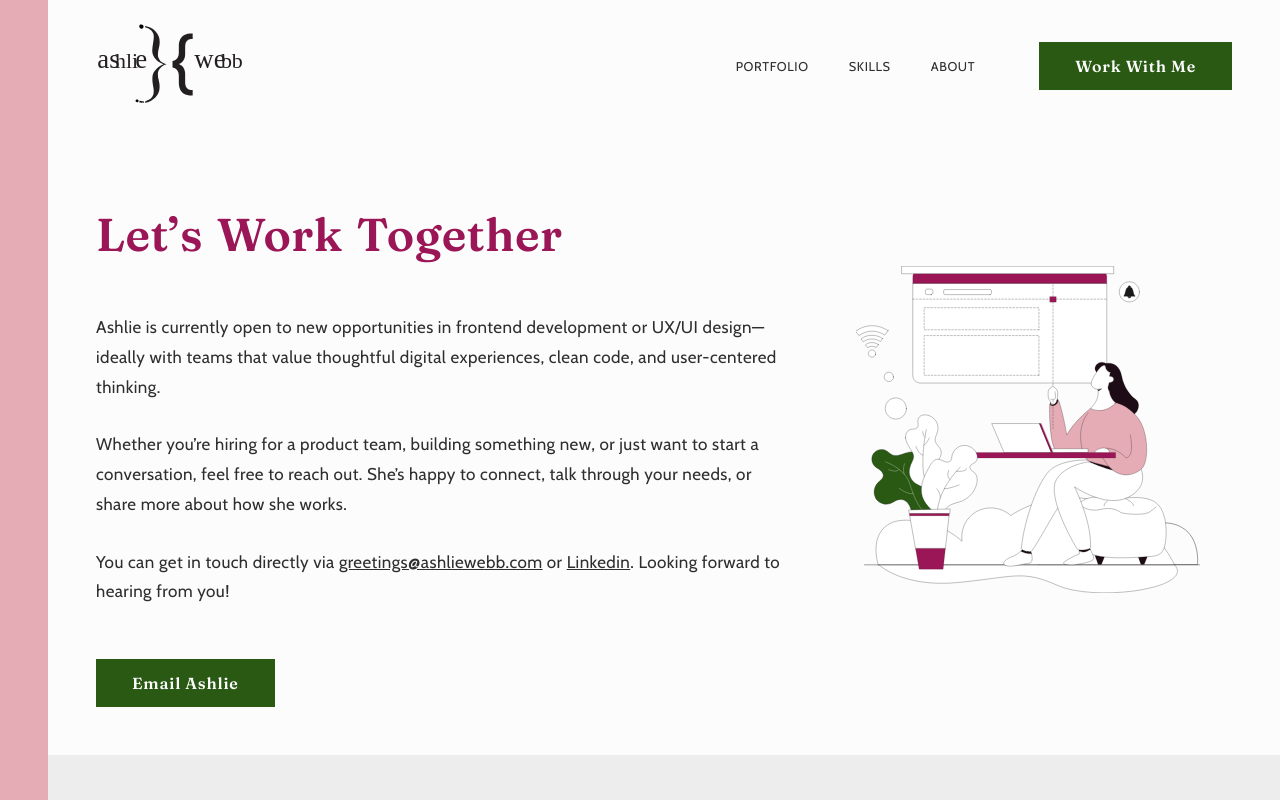
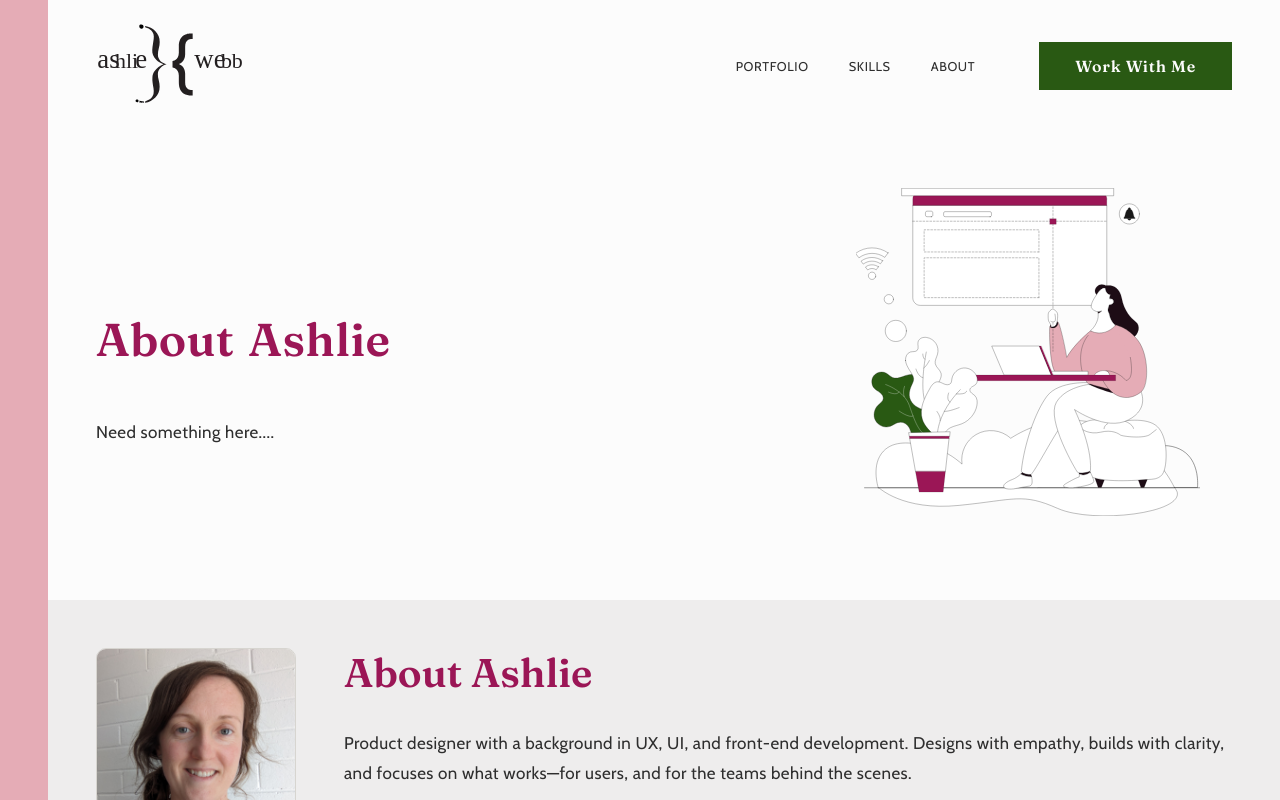
Before and after one commit to ashliewebb/ashliewebb.github.io, a Next.js app: page /about in a window 1280 px wide. Shown: the top 800 px of the page. Built offline with nearby package versions, Linux system fonts and the light colour scheme.

Commit message:
Dummy content for about page

```diff
--- a/src/app/about/page.tsx
+++ b/src/app/about/page.tsx
@@ -5,9 +5,9 @@ export default function Contact() {
     return (
         <>
             <HeroBanner
-                title={`Let’s Work Together`}
-                description={`<p>Ashlie is currently open to new opportunities in frontend development or UX/UI design—ideally with teams that value thoughtful digital experiences, clean code, and user-centered thinking.</p><p>Whether you’re hiring for a product team, building something new, or just want to start a conversation, feel free to reach out. She’s happy to connect, talk through your needs, or share more about how she works.</p><p>You can get in touch directly via <a href="mailto:greetings@ashliewebb.com">greetings@ashliewebb.com</a> or <a href="https://www.linkedin.com/in/ashliewebb/">Linkedin</a>. Looking forward to hearing from you!</p>`}
-                ctaLink="mailto:greetings@ashliewebb.com" ctaLabel={"Email Ashlie"}
+                title={`About Ashlie`}
+                description={`<p>Need something here....</p>`}
+                // ctaLink="mailto:greetings@ashliewebb.com" ctaLabel={"Email Ashlie"}
                 imageUrl="/illustration-web-designer-idea.svg"
                 imageAlt="Web Design ideas"
                 imageWidth={400}
```
